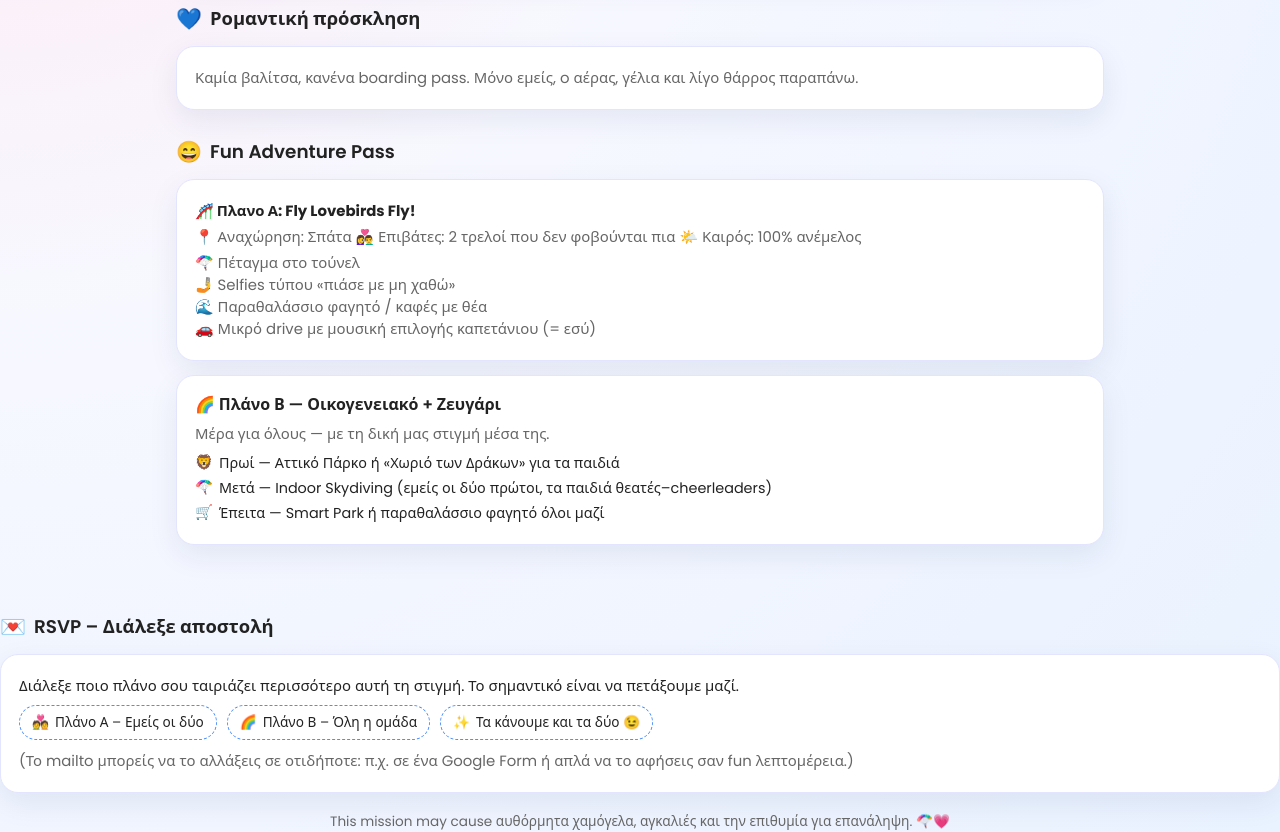
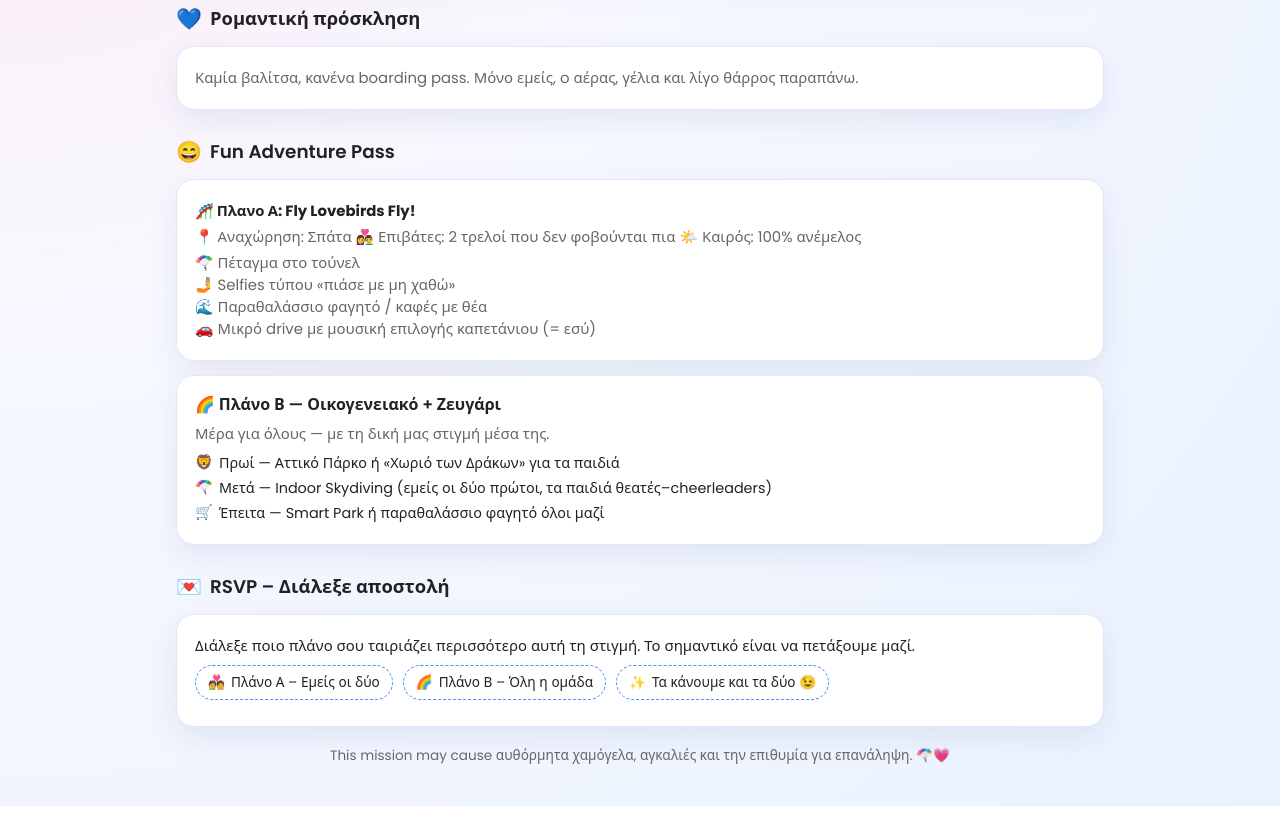
Before and after one commit to sofoulasid10-commits/FlyTogether, a plain HTML site: page index.html in a window 1280 px wide. Shown: the part 388-1220 px from the top of the page. After the commit the page ends 1194 px from the top, so only its background shows below. Drawn offline with Linux system fonts and the light colour scheme.

Commit message:
Update index.html

```diff
--- a/index.html
+++ b/index.html
@@ -372,7 +372,7 @@
             </ul>
           </div>
         </div>
-      </div>
+
     </section>
 
     <!-- RSVP -->
@@ -411,9 +411,8 @@
           </a>
         </div>
 
-        <p class="muted" style="margin-top: 10px;">
-          (Το mailto μπορείς να το αλλάξεις σε οτιδήποτε: π.χ. σε ένα Google Form ή απλά να το αφήσεις σαν fun λεπτομέρεια.)
-        </p>
+        <p trclass="muted" style="margin-top: 10px;">
+         </p>
       </div>
 
       <div class="footer-note">
```
